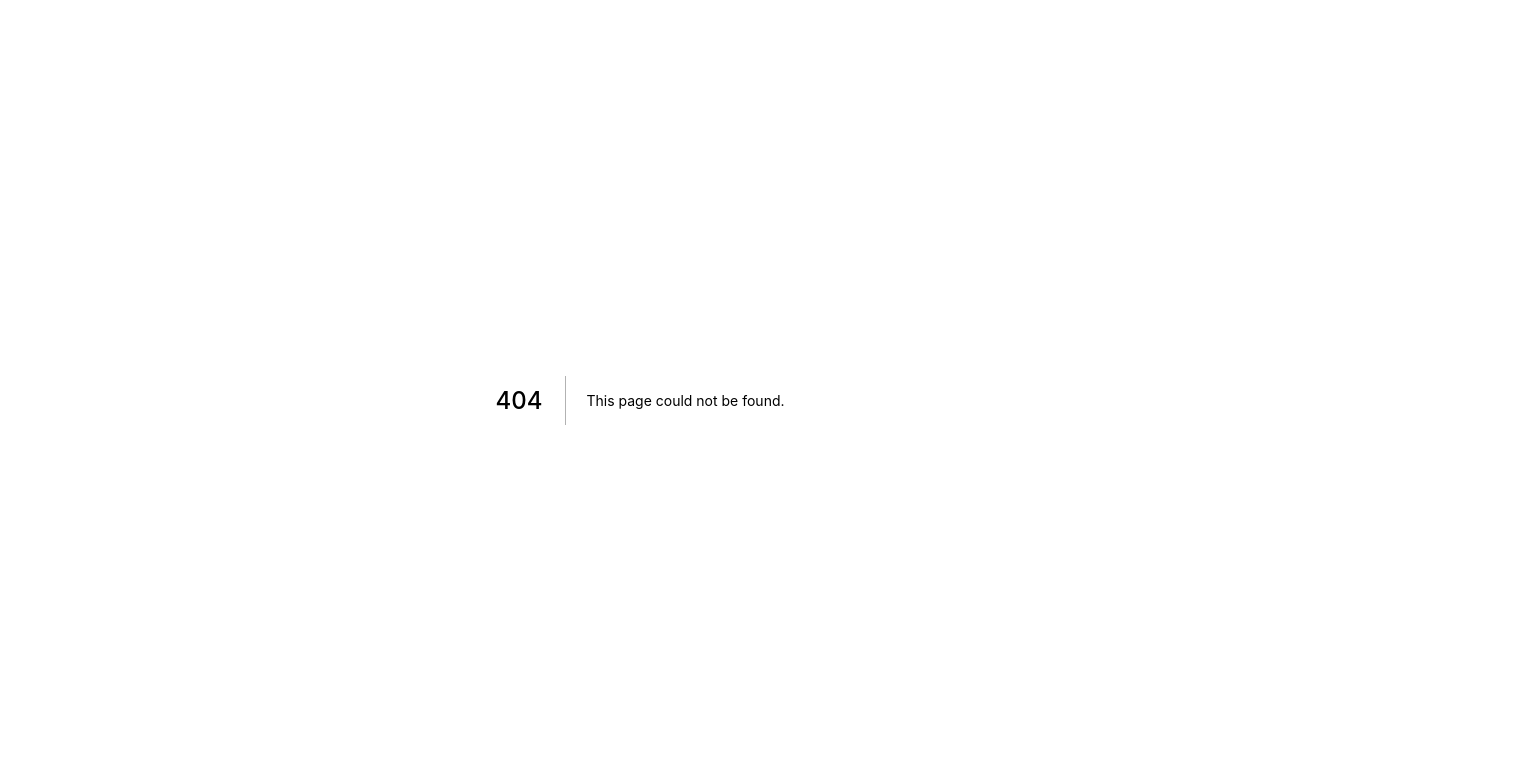
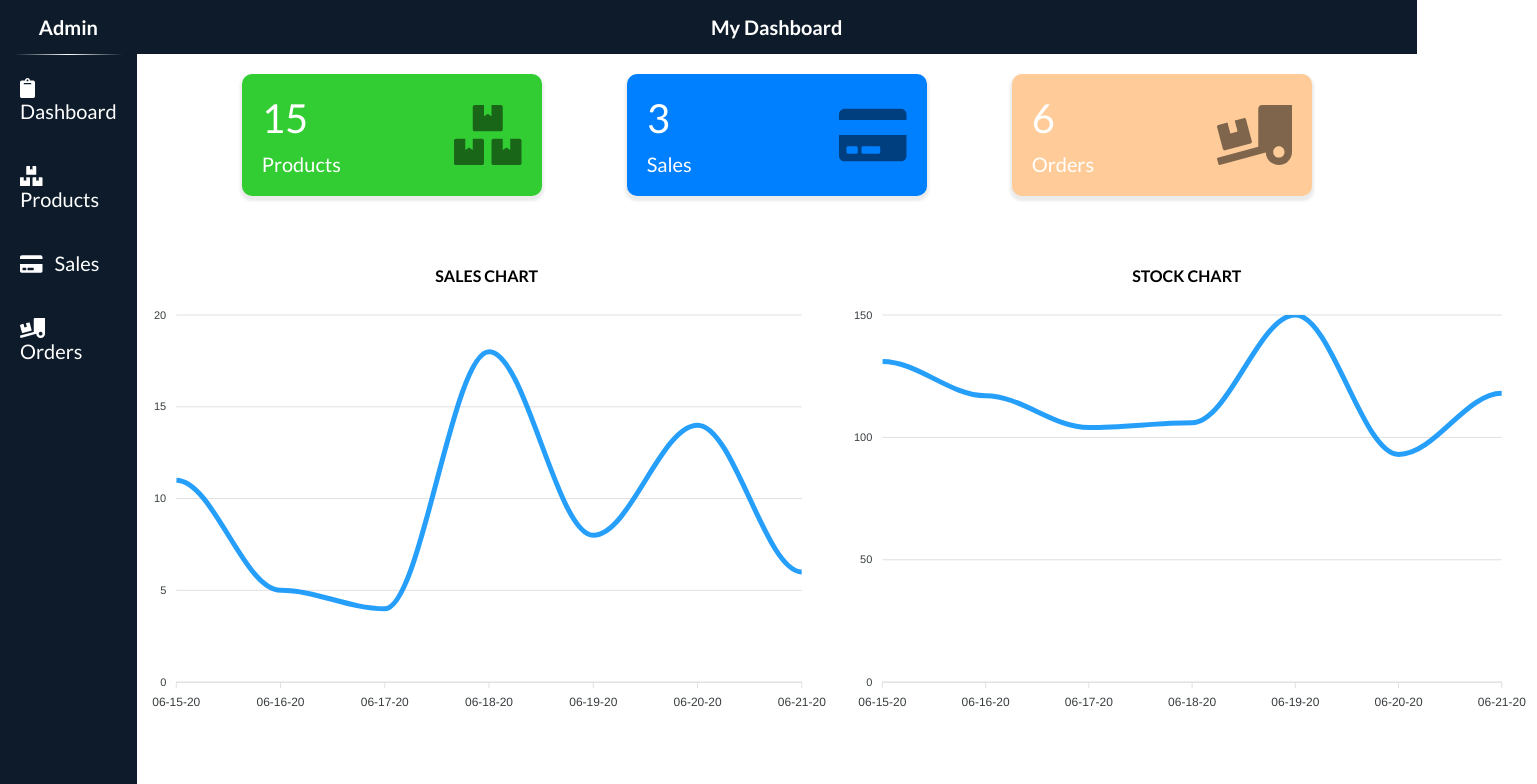
Before and after one commit to ahmedfaaid/stocktory, a Next.js app in the folder client/: page /dashboard in a window 1280 px wide. Before the commit this address had no page. Shown: the top 784 px of the page, 1537 px wide, since content can reach past the window. Built offline with nearby package versions, Linux system fonts and the light colour scheme.

Commit message:
Basic dashboard page setup

```diff
--- a/client/components/Dashboard/Dashboard.js
+++ b/client/components/DashboardComp/DashboardComp.js
@@ -1,5 +1,6 @@
 import SummaryCard from '../SummaryCard/SummaryCard'
-import styles from './Dashboard.module.css';
+import LineChart from '../LineChart/LineChart'
+import styles from './DashboardComp.module.css'
 
 export default function Dashboard() {
   const cards = [
@@ -18,14 +19,18 @@ export default function Dashboard() {
   ]
 
   return (
-    <div>
+    <div className={styles.dashboard_container}>
       <div className={styles.dashboard_headingBox}>
         <h1 className={styles.dashboard_headingText}>My Dashboard</h1>
       </div>
       <div className={styles.dashboard_contentBox}>
         {cards.map(card => (
-          <SummaryCard name={card.name} total={card.total} />
+          <SummaryCard key={card.name} name={card.name} total={card.total} />
         ))}
+      </div>
+      <div className={styles.dashboard_chart}>
+        <LineChart series='sales' />
+        <LineChart series='stock' />
       </div>
     </div>
   );
--- a/client/components/Dashboard/Dashboard.module.css
+++ b/client/components/DashboardComp/DashboardComp.module.css
@@ -1,3 +1,7 @@
+.dashboard_container {
+  min-height: 100vh;
+}
+
 .dashboard_headingBox {
   padding: 1.5rem;
   background-color: #0D1B2A;
@@ -14,3 +18,11 @@
   display: flex;
   justify-content: space-evenly;
 }
+
+.dashboard_chart {
+  width: 100%;
+  margin-top: 5rem;
+  display: grid;
+  grid-template-columns: repeat(2, 1fr);
+  align-items: center;
+}
--- /dev/null
+++ b/client/components/LineChart/LineChart.js
@@ -0,0 +1,64 @@
+import { useState, useEffect } from 'react'
+import dynamic from 'next/dynamic'
+const Chart = dynamic(() => import('react-apexcharts'), { ssr: false })
+import moment from 'moment'
+import { dateArray } from '../../util'
+import styles from './LineChart.module.css'
+
+// Make selection for different time ranges
+
+export default function LineChart({ series }) {
+  const [data, setData] = useState([])
+
+  const salesData = [11, 5, 4, 18, 8, 14, 6]
+  const stockData = [131, 117, 104, 106, 150, 93, 118]
+
+  useEffect(() => {
+    if (series === 'sales') {
+      setData(salesData)
+    }
+
+    if (series === 'stock') {
+      setData(stockData)
+    }
+  }, [series])
+
+  const dates = dateArray()
+
+  const chartConfig = {
+    options: {
+      chart: {
+        id: 'basic-line',
+        toolbar: {
+          show: false
+        }
+      },
+      stroke: {
+        curve: 'smooth'
+      },
+      xaxis: {
+        categories: dates
+      },
+      yaxis: {
+        min: 0
+      }
+    },
+    series: [
+      {
+        name: series,
+        data
+      }
+    ]
+  }
+
+  return (
+    <div className={styles.chart_container}>
+      <h3 className={styles.chart_heading}>{`${series.toUpperCase()} CHART`}</h3>
+      <Chart
+        options={chartConfig.options}
+        series={chartConfig.series}
+        type='line'
+      />
+    </div>
+  )
+}
--- /dev/null
+++ b/client/components/LineChart/LineChart.module.css
@@ -0,0 +1,9 @@
+.chart_container {
+  width: 70rem;
+  margin: auto;
+}
+
+.chart_heading {
+  font-size: 1.6rem;
+  text-align: center;
+}
--- a/client/package.json
+++ b/client/package.json
@@ -11,8 +11,11 @@
     "@fortawesome/fontawesome-svg-core": "^1.2.29",
     "@fortawesome/free-solid-svg-icons": "^5.13.1",
     "@fortawesome/react-fontawesome": "^0.1.11",
+    "apexcharts": "^3.19.3",
+    "moment": "^2.27.0",
     "next": "9.4.4",
     "react": "16.13.1",
+    "react-apexcharts": "^1.3.7",
     "react-dom": "16.13.1"
   }
 }
--- /dev/null
+++ b/client/pages/dashboard.js
@@ -0,0 +1,10 @@
+import Layout from '../components/Layout'
+import DashboardComp from '../components/DashboardComp/DashboardComp'
+
+export default function Dashboard() {
+  return (
+    <Layout>
+     <DashboardComp />
+    </Layout>
+  )
+}
--- /dev/null
+++ b/client/util/index.js
@@ -0,0 +1,17 @@
+import moment from 'moment';
+
+export function dateArray() {
+  let dates = []
+  const today = moment().format('MM-DD-YY')
+  const weekAgo = moment().subtract(6, 'days').format('MM-DD-YY')
+  const currDate = moment().startOf('day')
+  const lastDate = moment().subtract(6, 'days').startOf('day')
+
+  while (lastDate.add(1, 'days').diff(currDate) < 0) {
+    dates.push(
+      moment(lastDate.clone().toDate().toISOString()).format('MM-DD-YY')
+    )
+  }
+
+  return [weekAgo, ...dates, today]
+}
```
Also changed, not shown: client/pages/index.js (+12 -9 lines), 1 other file (tests, documents, lock files or other folders).
